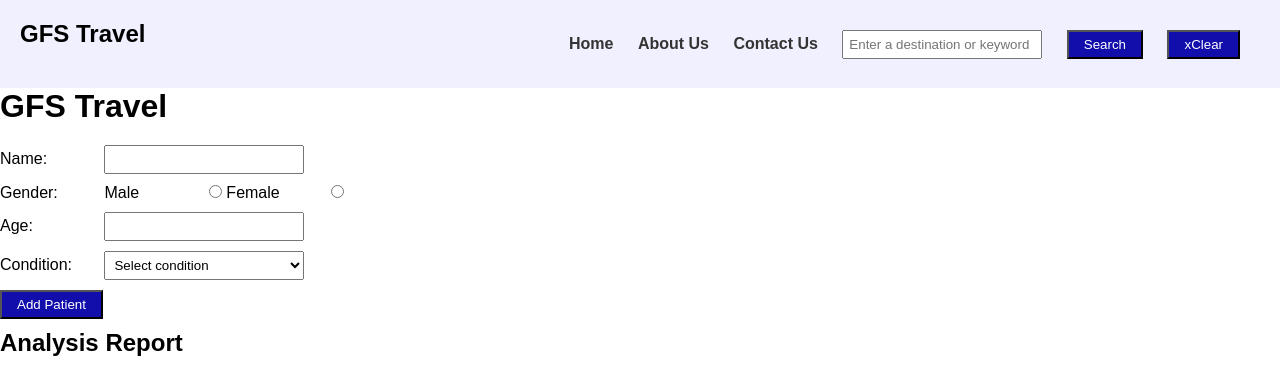
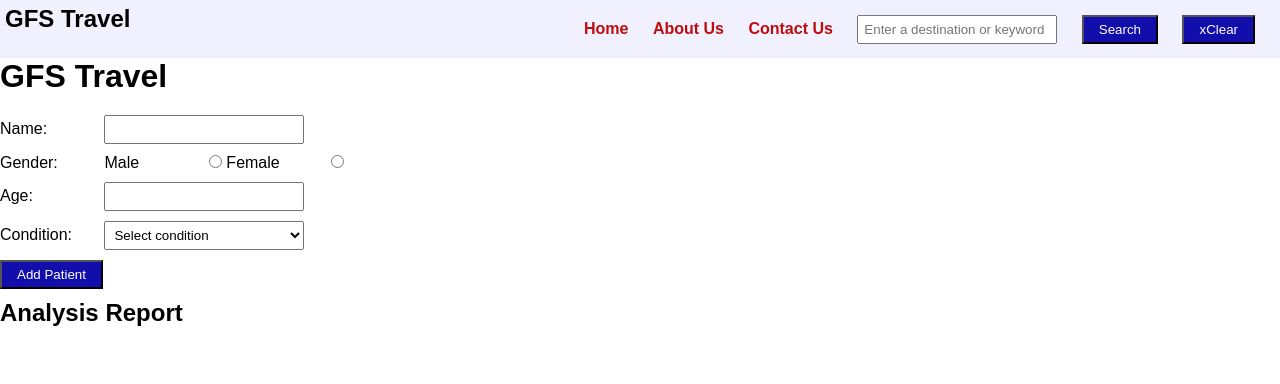
Before and after one commit to GetulioHF/GHFTravel, a plain HTML site: page index.html in a window 1280 px wide. Drawn offline with Linux system fonts and the light colour scheme.

Commit message:
Refactor CSS styles for navigation and result sections

```diff
--- a/travel_recommendation.css
+++ b/travel_recommendation.css
@@ -1,17 +1,19 @@
 /* Basic CSS for the navigation bar */
 
-*{
+* {
     margin: 0;
     padding: 0;
     box-sizing: border-box;
   }
   nav {
     background-color: #f0f0ff;
-    padding: 20px;
+    padding: 5px;
     display: flex;
     align-items: center;
     justify-content: space-between;
-
+  }
+  nav .logo img {
+    height: 50px;
   }
 
   nav ul {
@@ -26,7 +28,7 @@ nav {
 
   nav a {
     text-decoration: none;
-    color: #333;
+    color: #be0d0d;
     font-weight: bold;
   }
 
@@ -73,12 +75,13 @@ nav {
     margin-top: 10px;
   }
 
-  #report,#result {
+  #report,
+  #result {
     padding: 10px;
     max-width: 400px;
     word-wrap: break-word;
   }
-#result{
+  #result {
     height: 400px;
     width: 500px;
     display: flex;
@@ -86,7 +89,7 @@ nav {
     justify-content: space-around;
     flex-direction: column;
   }
-  #result img{
+  #result img {
     width: 200px;
     height: 100px;
   }
```
Lines whose indentation alone changed are shown as unchanged.
